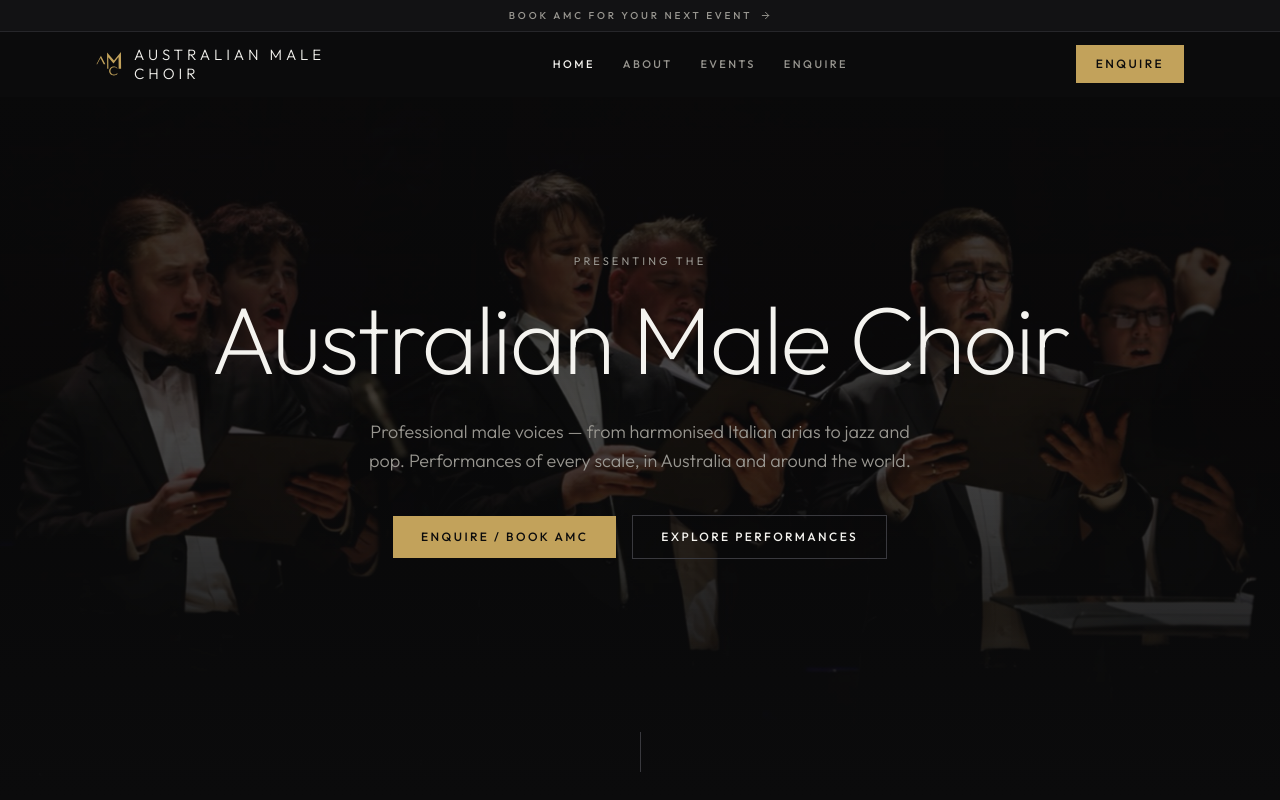
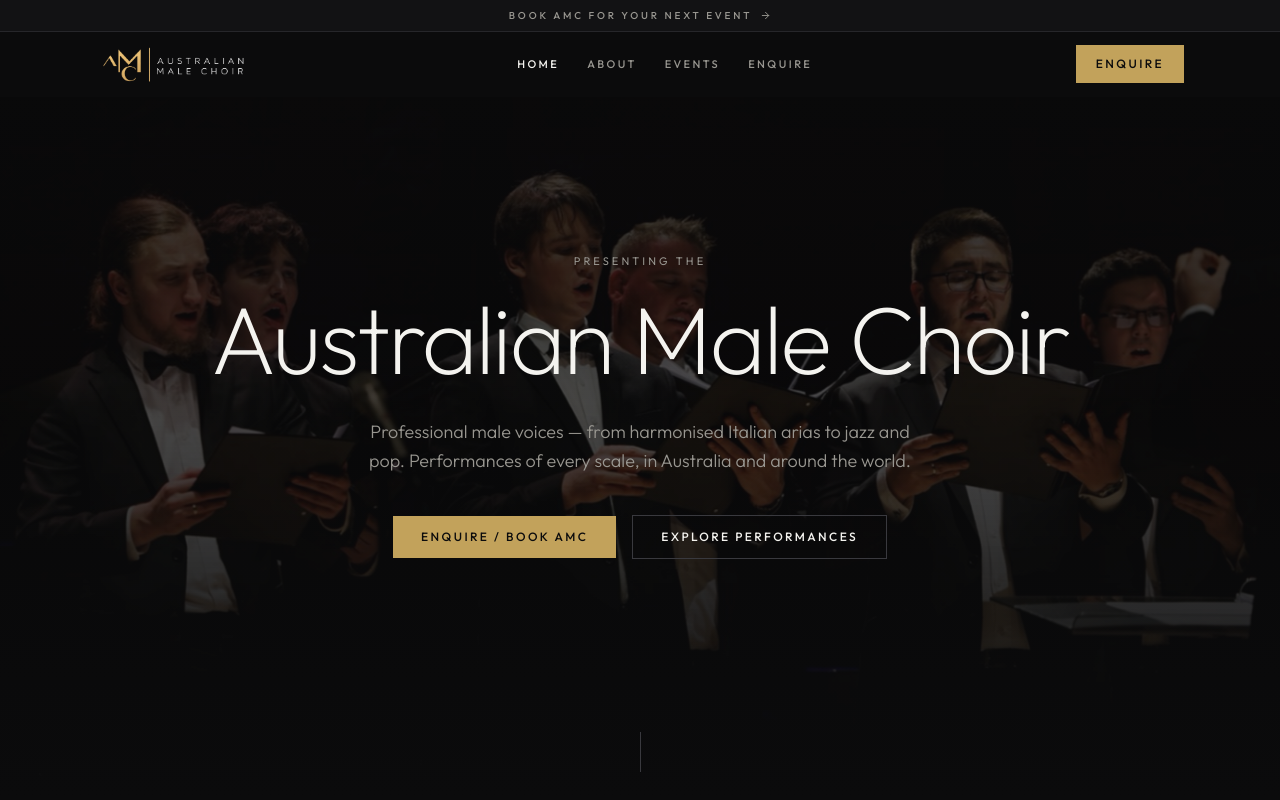
Before and after one commit to PYastreboff/AMC-Website, a React (Vite) app: page / in a window 1280 px wide. Shown: the top 800 px of the page. Built offline with nearby package versions, Linux system fonts and the light colour scheme; a web font is replaced by a local one.

Commit message:
added big logo

```diff
--- a/src/layout/Navbar.jsx
+++ b/src/layout/Navbar.jsx
@@ -1,7 +1,7 @@
 import { useEffect, useState } from 'react'
 import { Link, NavLink } from 'react-router-dom'
 import { ArrowRight, Menu, X } from 'lucide-react'
-import Logo from '../components/Logo'
+import { b } from '../lib/base'
 
 const navLinks = [
   { to: '/', label: 'Home' },
@@ -37,7 +37,11 @@ export default function Navbar() {
       >
         <div className="mx-auto flex h-16 w-full max-w-6xl items-center justify-between px-5 sm:px-8">
           <Link to="/" aria-label="Australian Male Choir — home" onClick={close}>
-            <Logo compact />
+            <img
+              src={b('/amc-logo.png')}
+              alt="Australian Male Choir"
+              className="h-12 w-auto"
+            />
           </Link>
 
           <nav className="hidden items-center gap-7 lg:flex" aria-label="Primary">
```
Also changed, not shown: public/amc-logo.png (added).
